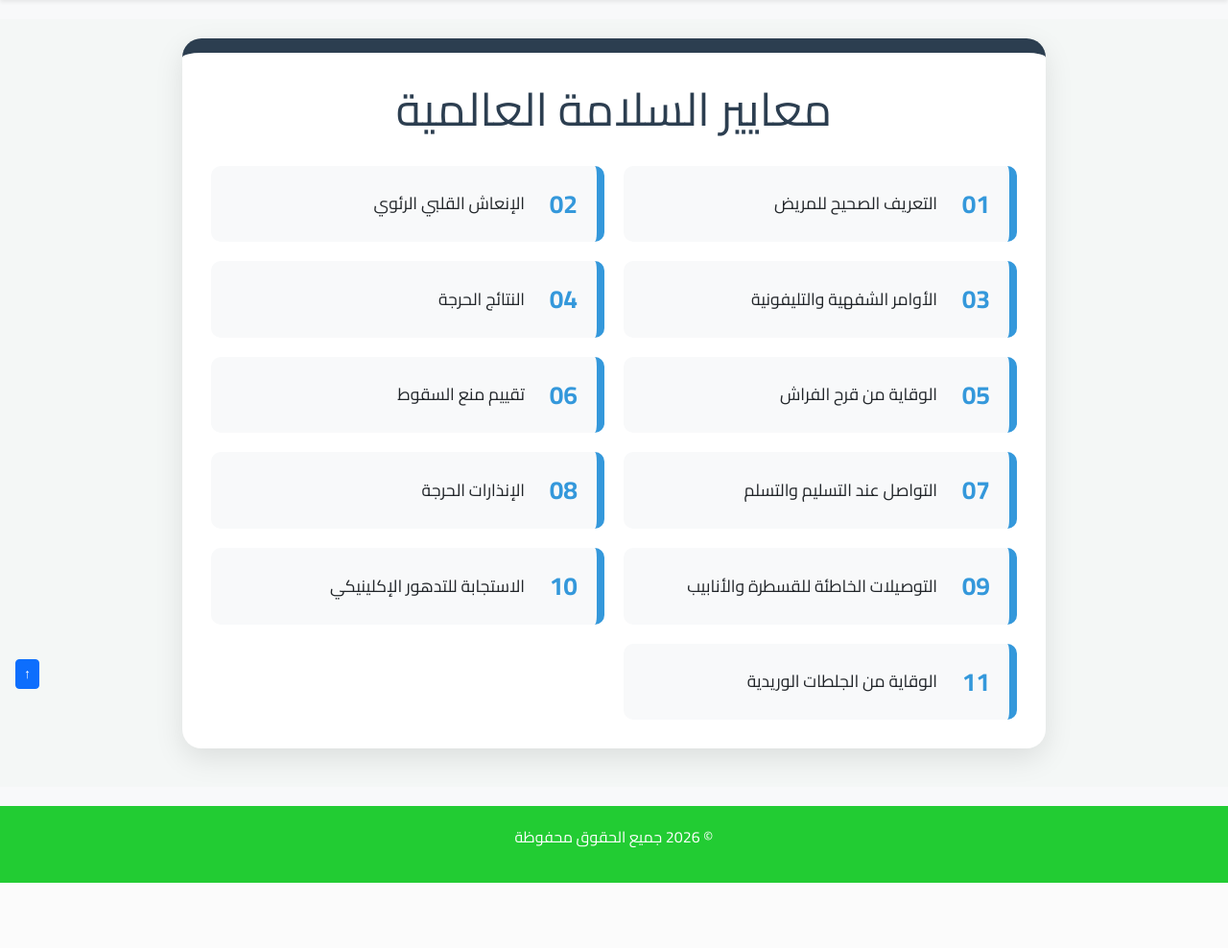
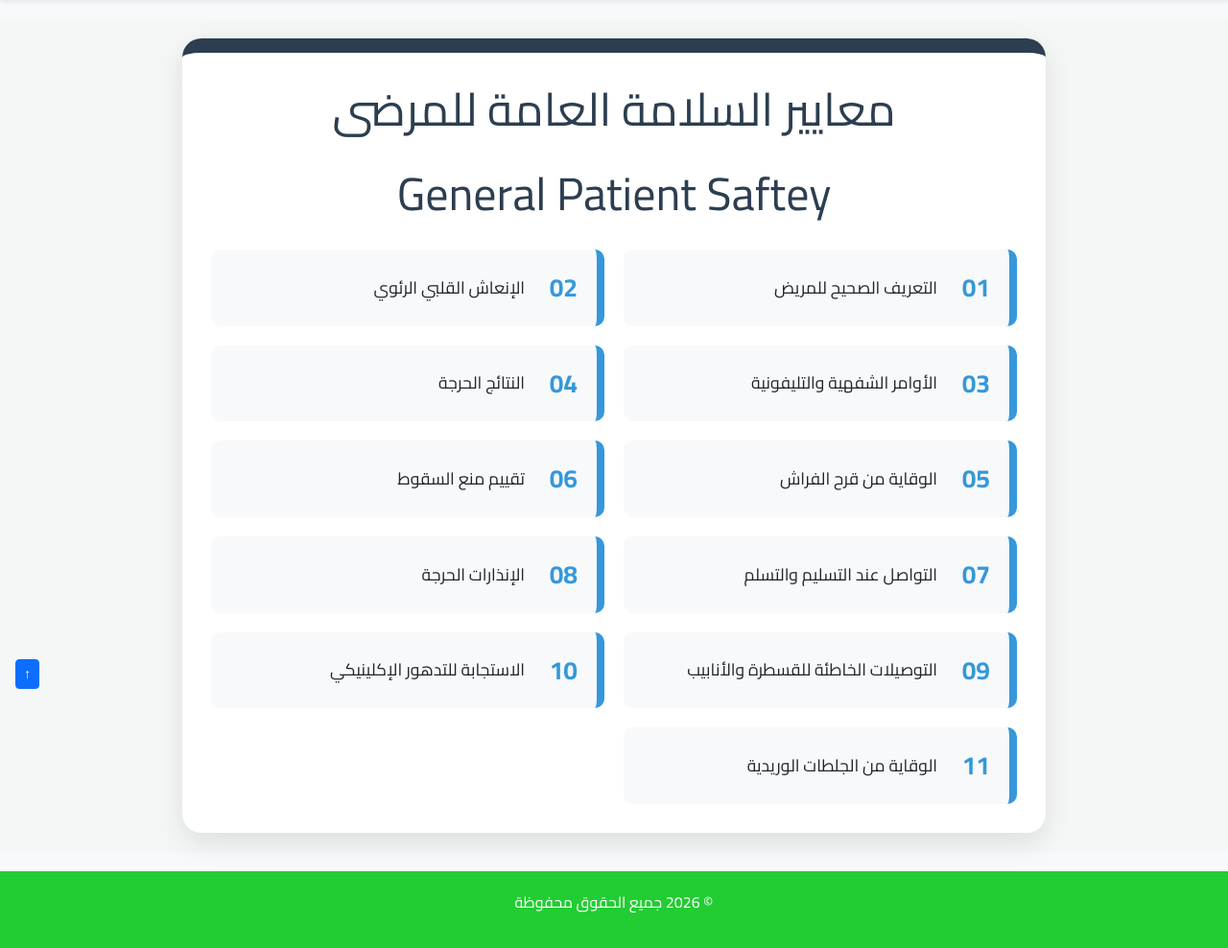
Before and after one commit to hassanelaraby46-tech/hematemsis-unit, a Django app: page /p/ in a window 1280 px wide. Shown: the part 66-1054 px from the top of the page at 96% size. Before the commit the page ends 986 px from the top, so only its background shows below. Run offline with Django 4.2, Linux system fonts and the light colour scheme; data comes from the database, SQL or seed files in the repository.

```diff
--- a/templates/hassan/poster1.html
+++ b/templates/hassan/poster1.html
@@ -72,7 +72,8 @@
 
 <div class="poster-page">
     <div class="poster">
-        <h1>معايير السلامة العالمية</h1>
+        <h1>معايير السلامة العامة للمرضى</h1>
+        <h1>General Patient Saftey</h1>
         <div class="grid-container">
             <div class="item"><span class="number">01</span> التعريف الصحيح للمريض</div>
             <div class="item"><span class="number">02</span> الإنعاش القلبي الرئوي</div>
```
